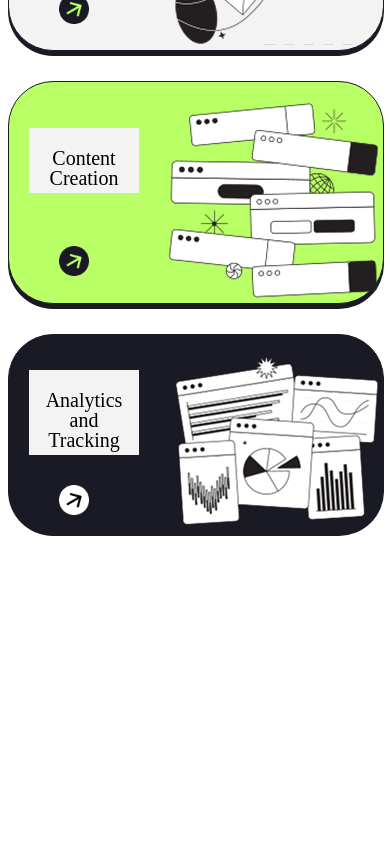
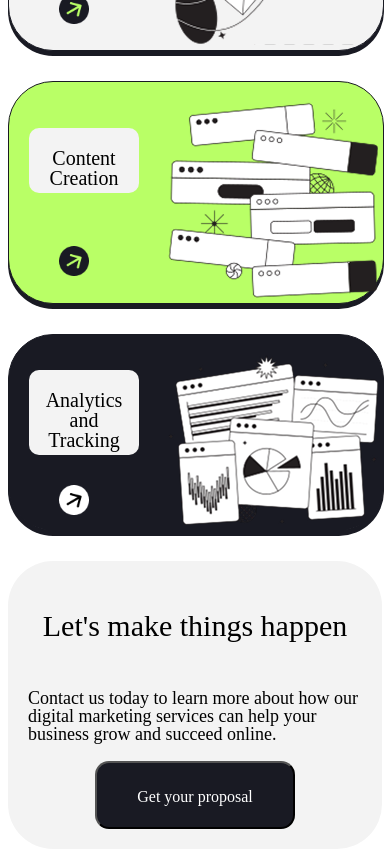
Before and after one commit to taphead/positivus-frontend, a React (Vite) app: page / in a window 390 px wide. Shown: the part 1960-2817 px from the top of the page. Before the commit the page ends 2499 px from the top, so only its background shows below. Built offline with nearby package versions, Linux system fonts and the light colour scheme.

Commit message:
added proposal section with responsiveness

```diff
--- a/src/App.jsx
+++ b/src/App.jsx
@@ -5,6 +5,7 @@ import DescriptionSection from "./components/description_section/DescriptionSect
 import CompanySection from "./components/company_section/CompanySection";
 import ServicesSection from "./components/services_section/ServicesSection";
 import ServicesCardSection from "./components/services_section/ServicesCardSection";
+import ProposalSection from "./components/proposal_section/ProposalSection";
 
 function App() {
   return (
@@ -15,6 +16,7 @@ function App() {
         <CompanySection />
         <ServicesSection />
         <ServicesCardSection />
+        <ProposalSection />
       </Container>
     </>
   );
--- a/src/components/navbar/Navbar.css
+++ b/src/components/navbar/Navbar.css
@@ -29,9 +29,15 @@
   padding: 20px 35px;
 }
 
+.navbar-links a {
+  padding: 20px;
+}
+
 .navbar-links a:hover,
 .navbar-button:hover {
   cursor: pointer;
+  background-color: #b9ff66;
+  border-radius: 10px;
 }
 
 .navbar-logo {
--- /dev/null
+++ b/src/components/proposal_section/ProposalSection.css
@@ -0,0 +1,94 @@
+.proposal-section {
+  display: flex;
+  flex-wrap: wrap;
+  justify-content: space-between;
+  align-items: center;
+  background-color: #f3f3f3;
+  margin-top: 50px;
+  border-radius: 45px;
+  height: 350px;
+}
+
+.proposal-section-left {
+  display: flex;
+  flex-direction: column;
+  gap: 10px;
+  padding: 20px;
+  padding-left: 40px;
+  width: 50%;
+}
+
+.proposal-section-left h3 {
+  font-family: Space Grotesk;
+  font-weight: 500;
+  font-size: 30px;
+  line-height: 100%;
+  letter-spacing: 0%;
+}
+
+.proposal-section-left p {
+  font-family: Space Grotesk;
+  font-weight: 400;
+  font-size: 18px;
+  line-height: 100%;
+  letter-spacing: 0%;
+}
+
+.proposal-section-left button {
+  background-color: #191a23;
+  color: #ffffff;
+  width: 280px;
+  height: 68px;
+  padding: 20px 35px;
+  border-radius: 14px;
+  font-family: Space Grotesk;
+  font-weight: 400;
+  font-size: 20px;
+  line-height: 28px;
+  letter-spacing: 0%;
+  text-align: center;
+}
+
+.proposal-section-right {
+  padding-right: 20px;
+}
+
+.proposal-section-right img {
+  max-width: 100%;
+  height: auto;
+  display: block;
+}
+@media (max-width: 768px) {
+  .proposal-section,
+  .proposal-section-left,
+  .proposal-section-right {
+    padding: 0;
+    margin: 0;
+    max-width: 100%;
+  }
+  .proposal-section {
+    height: auto;
+    max-width: 100%;
+    margin-top: 30px;
+  }
+
+  .proposal-section-left {
+    width: 100%;
+    justify-content: center;
+    align-items: center;
+    padding: 20px;
+    gap: 0;
+  }
+
+  .proposal-section-left h3 {
+  }
+
+  .proposal-section-right {
+    display: none;
+  }
+
+  .proposal-section-left button {
+    width: 200px;
+    font-size: 16px;
+  }
+}
--- /dev/null
+++ b/src/components/proposal_section/ProposalSection.jsx
@@ -0,0 +1,20 @@
+import "./ProposalSection.css";
+import proposal_img from "../../assets/proposal_img.png";
+
+export default function ProposalSection() {
+  return (
+    <section className="proposal-section">
+      <div className="proposal-section-left">
+        <h3>Let's make things happen</h3>
+        <p>
+          Contact us today to learn more about how our digital marketing
+          services can help your business grow and succeed online.
+        </p>
+        <button>Get your proposal</button>
+      </div>
+      <div className="proposal-section-right">
+        <img src={proposal_img} alt="proposal image" />
+      </div>
+    </section>
+  );
+}
--- a/src/components/services_section/ServicesCard.css
+++ b/src/components/services_section/ServicesCard.css
@@ -23,6 +23,7 @@
   letter-spacing: 0%;
   width: 200px;
   text-align: center;
+  border-radius: 10px;
 }
 
 .services-card-learn {
```
Also changed, not shown: src/assets/proposal_img.png (added).
